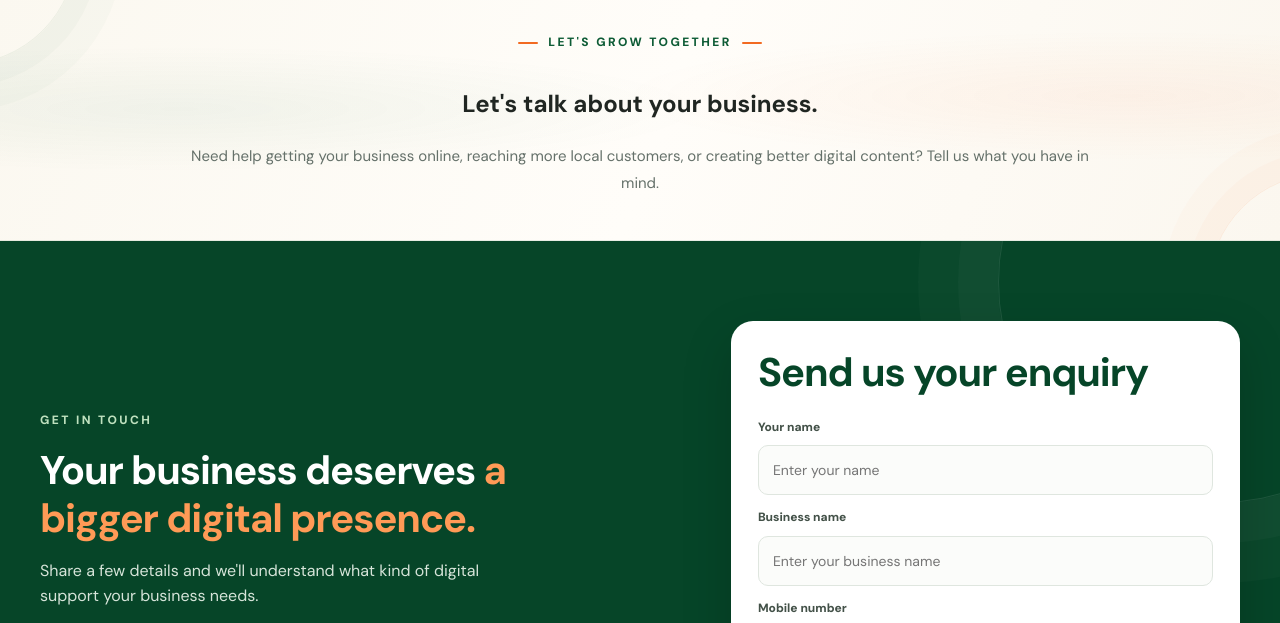
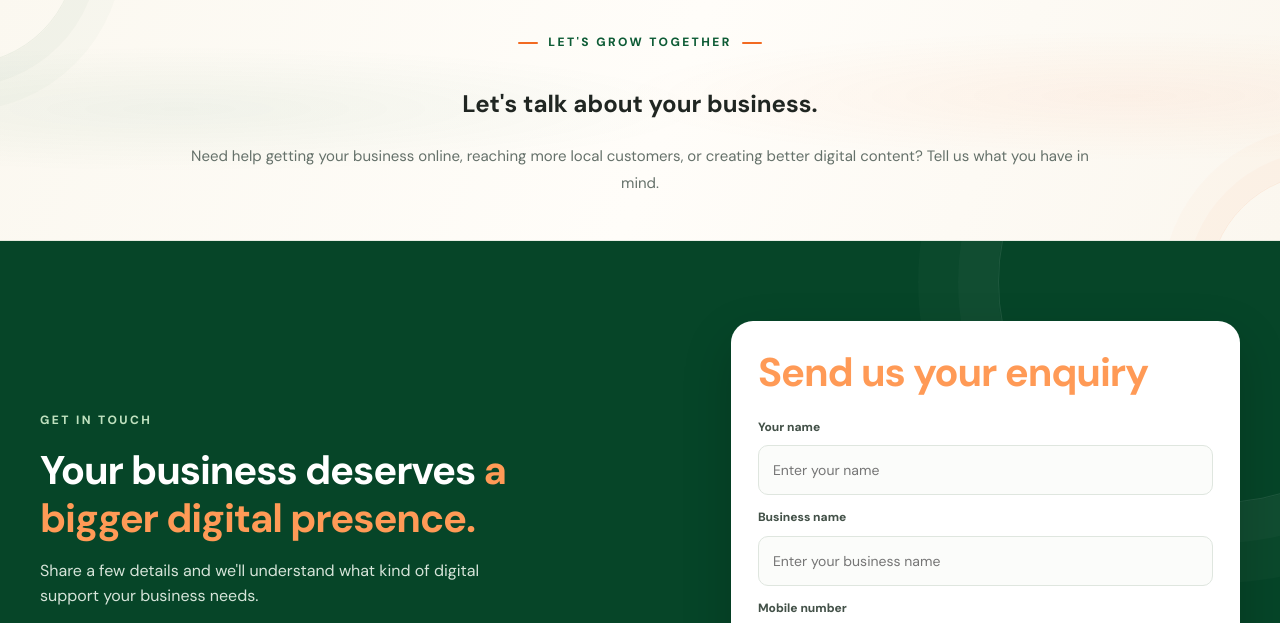
Before and after one commit to nirajsharmadm/bazaarvistaar, a plain HTML site: page contact.html in a window 1280 px wide. Shown: the part 119-742 px from the top of the page. Drawn offline with Linux system fonts and the light colour scheme.

Commit message:
Apply BazaarVistaar brand colours to enquiry heading

```diff
--- a/contact.html
+++ b/contact.html
@@ -65,7 +65,7 @@
         </div>
 
         <form class="enquiry-form" id="enquiryForm">
-          <h2>Send us your enquiry</h2>
+          <h2><span class="heading-green">Send us</span> <span class="heading-dark">your</span> <span class="heading-orange">enquiry</span></h2>
           <label for="name">Your name</label>
           <input id="name" name="name" type="text" placeholder="Enter your name" autocomplete="name" required>
 
```
